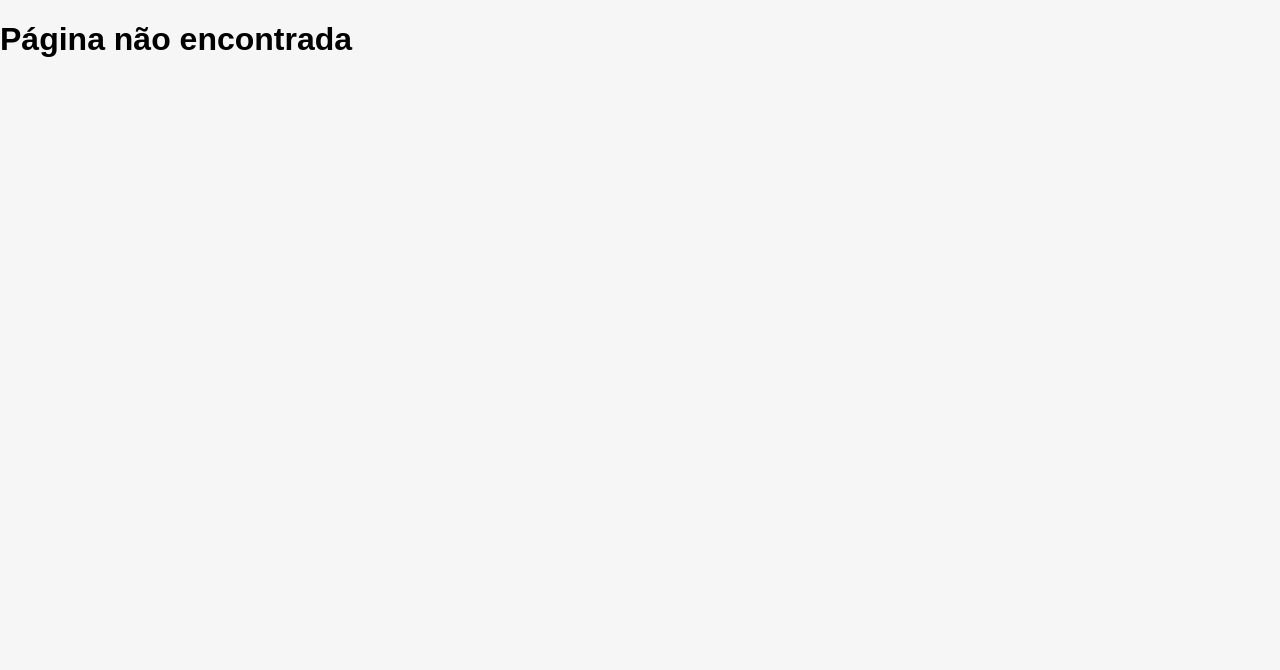
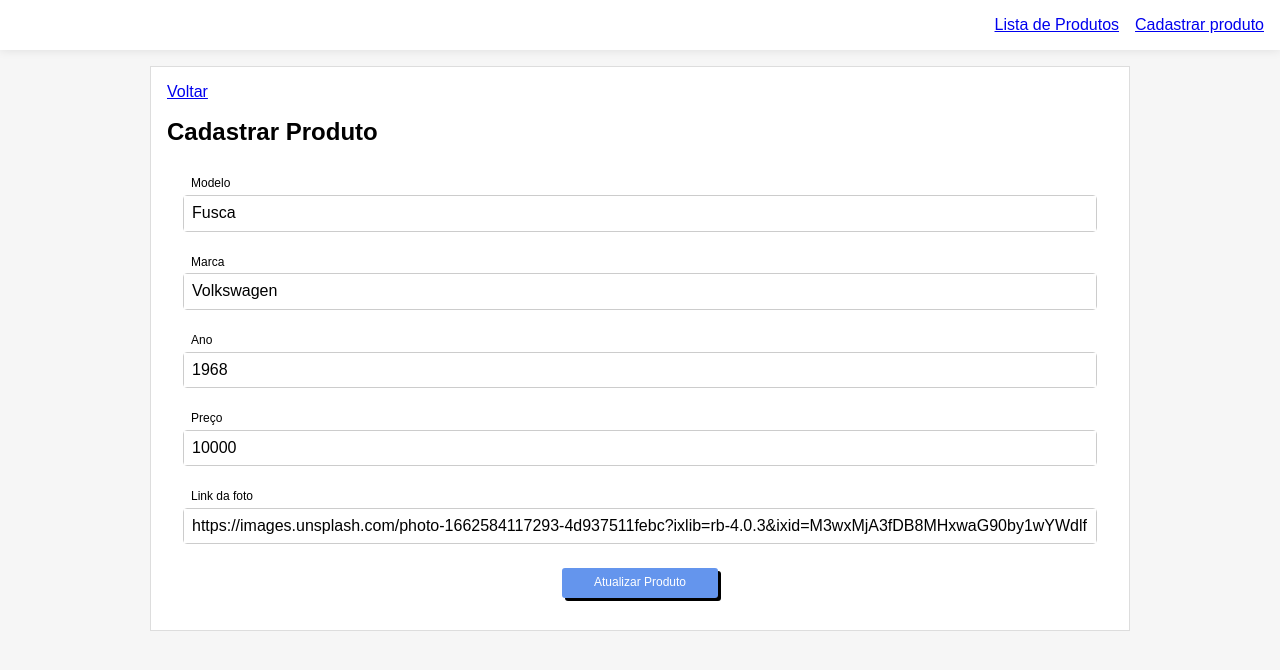
Before and after one commit to mikansc/labcar-frontend, a React (Vite) app: page /produtos/editar/1 in a window 1280 px wide. Shown: the top 670 px of the page. Built offline with nearby package versions, Linux system fonts and the light colour scheme; data requests are answered from the project's data file.

Commit message:
adicionar atualização de produto

```diff
--- a/src/App.jsx
+++ b/src/App.jsx
@@ -27,6 +27,27 @@ const App = () => {
         <Route path="produtos" element={<MenuOutlet />}>
           <Route index={true} element={<ListaProdutos />} />
           <Route path="novo" element={<CadastrarProduto />} />
+          {/*
+            A rota abaixo é a rota de edição de produtos. Ela recebe um parâmetro
+            chamado "id" na URL. Para acessar o valor deste parâmetro, usamos o
+            hook "useParams" do React Router DOM.
+
+            Exemplo: /produtos/editar/1
+            O valor de "id" será 1.
+            (ver arquivo CadastrarProdutos/index.jsx para entender a aplicação)
+
+            Importante: a prop modoEdicao é passada para o componente CadastrarProduto
+            para que ele saiba se está no modo edição ou não.
+
+            Você pode, opcionalmente, adicionar somente o nome da prop, sem o valor, já
+            que, ao existir a prop, o valor inferido pelo React é "true".
+
+            Exemplo: <Route path="editar/:id" element={<CadastrarProduto modoEdicao />} />
+          */}
+          <Route
+            path="editar/:id"
+            element={<CadastrarProduto modoEdicao={true} />}
+          />
         </Route>
         <Route path="*" element={<PaginaNaoEncontrada />} />
       </Routes>
--- a/src/paginas/CadastrarProduto/index.jsx
+++ b/src/paginas/CadastrarProduto/index.jsx
@@ -1,12 +1,18 @@
-import { useState } from "react";
-import { Link, useNavigate } from "react-router-dom";
+import { useEffect, useState } from "react";
+import { Link, useNavigate, useParams } from "react-router-dom";
 import Conteiner from "../../componentes/Conteiner";
 import Input from "../../componentes/Input";
 
 import Botao from "../../componentes/Botao";
 import "./cadastrarProduto.css";
 
-const CadastrarProduto = () => {
+// Esta página pode ser utilizada tanto para cadastro de produtos
+// quanto para edição de produtos. Basta informar a propriedade "modoEdicao: true"
+// para o componente <CadastrarProduto /> executar o useEffect, buscar o produto
+// pelo ID e preencher o formulário com os dados do produto.
+//
+// Aqui, inicializamos a prop com o valor \/ "false"
+const CadastrarProduto = ({ modoEdicao = false }) => {
   const navegar = useNavigate();
 
   const [form, setForm] = useState({
@@ -47,11 +53,59 @@ const CadastrarProduto = () => {
     });
   };
 
+  const enviarAtualizacaoProduto = () => {
+    fetch(`http://localhost:3000/carros/${produtoId}`, {
+      method: "PUT",
+      headers: {
+        "Content-Type": "application/json",
+      },
+      body: JSON.stringify(form), // o form já possui a estrutura que o back end necessita
+    }).then((response) => {
+      if (response.ok) {
+        alert("Produto atualizado com sucesso!");
+        navegar("/produtos"); // navega de volta para a lista de produtos
+      } else {
+        alert("Erro ao atualizar o produto!");
+      }
+    });
+  };
+
+  // este hook do React Router retorna um objeto com os parâmetros da URL
+  // Exemplo: /editar/1
+  // 1 é o ID do produto que queremos editar
+  const produtoId = useParams().id;
+  // se não existir o parâmetro "id" na URL, o valor de produtoId será undefined
+
+  // caso esteja no modo criação (url: /produtos/novo), não precisamos buscar o produto
+  // pelo ID, então o useEffect não será executado.
+  useEffect(() => {
+    // se a prop "modoEdicao" for true, então estamos editando um produto
+    if (modoEdicao) {
+      // buscamos o produto pelo ID
+      fetch(`http://localhost:3000/carros/${produtoId}`)
+        .then((response) => response.json())
+        .then((produto) => {
+          // atualizamos o estado "form" com os dados do produto
+          // Isto só funciona porque o nome das chaves do objeto "form"
+          // são iguais aos nomes das chaves do objeto "produto" que vem
+          // do back end.
+          setForm(produto);
+        });
+    }
+    // precisamos informar a dependência "modoEdicao" para que o useEffect
+    // seja executado toda vez que o valor de "modoEdicao" for alterado.
+  }, [modoEdicao, produtoId]);
+
   return (
     <>
       <Conteiner>
         <Link to={-1}>Voltar</Link>
-        <h1 className="CadastrarProduto__titulo">Cadastrar Produto</h1>
+        <h1 className="CadastrarProduto__titulo">
+          {/*
+            Se a prop "modoEdicao" for true, o título será "Editar Produto",
+          */}
+          {modoEdicao ? "Cadastrar" : "Editar"} Produto
+        </h1>
         <div className="CadastrarProduto__conteudo">
           <Input
             id="modelo"
@@ -83,7 +137,22 @@ const CadastrarProduto = () => {
             valor={form.foto}
             aoMudar={atualizaForm}
           />
-          <Botao aoClicar={enviarCadastroProduto} titulo="Cadastrar Produto" />
+          {/*
+            Se a prop "modoEdicao" for true, o botão será "Atualizar Produto",
+            caso contrário, será "Cadastrar Produto". A função que será executada
+            ao clicar no botão também muda de acordo com o valor da prop "modoEdicao".
+          */}
+          {modoEdicao ? (
+            <Botao
+              aoClicar={enviarAtualizacaoProduto}
+              titulo="Atualizar Produto"
+            />
+          ) : (
+            <Botao
+              aoClicar={enviarCadastroProduto}
+              titulo="Cadastrar Produto"
+            />
+          )}
         </div>
       </Conteiner>
     </>
```
